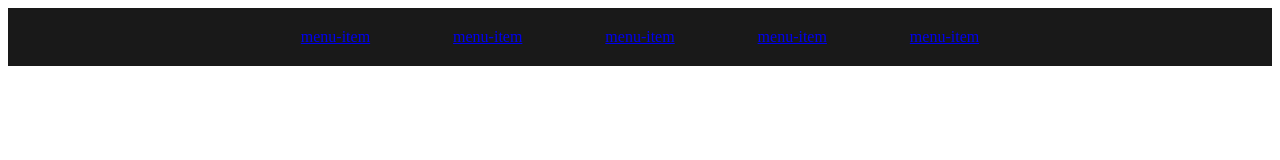
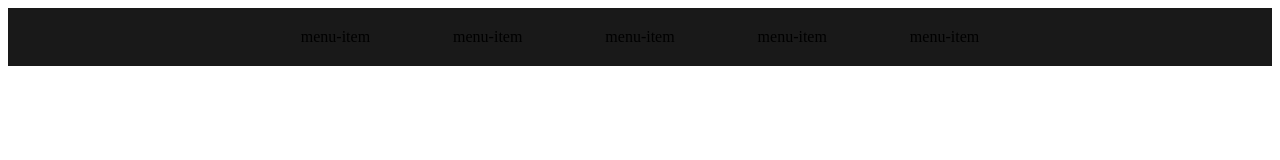
Before and after one commit to HOUYUSTON/Project, a plain HTML site: page navigation.html in a window 1280 px wide. Drawn offline with Linux system fonts and the light colour scheme.

Commit message:
Update navigation.css

```diff
--- a/css/navigation.css
+++ b/css/navigation.css
@@ -1,3 +1,13 @@
+*,
+*:before,
+*:after {
+  box-sizing: border-box;
+}
+a {
+	color: inherit;
+	text-decoration: none;
+}
+
 .header {
 	background-color: rgba(0, 0, 0, 0.9);
 }
```
